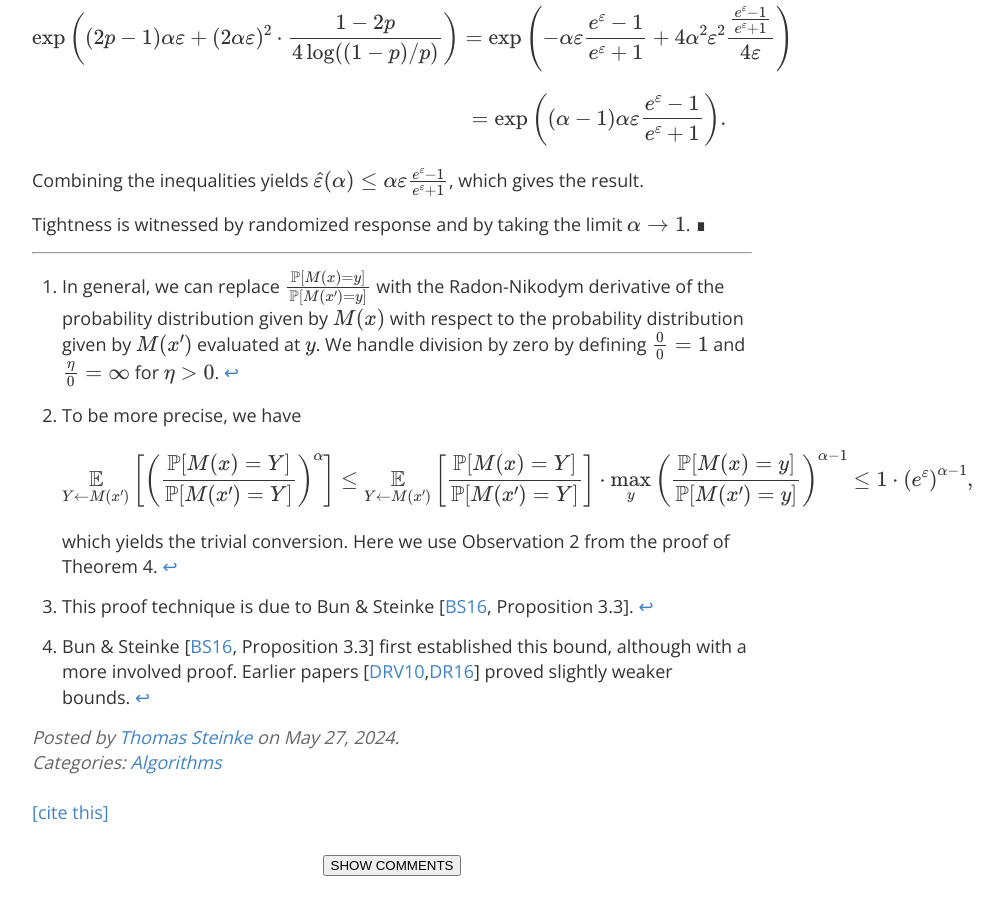
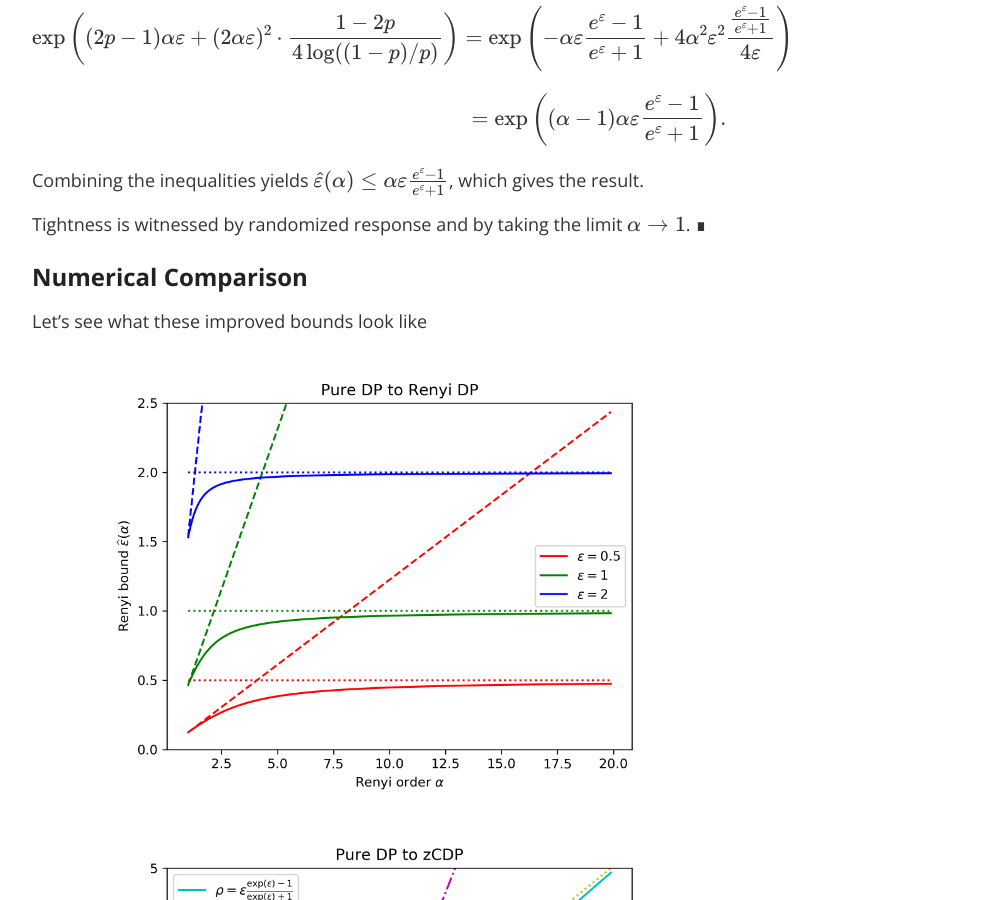
Before and after one commit to differentialprivacy/differentialprivacy, a Jekyll site: the page built from _posts/2024-05-27-pdp-to-zcdp.md, in a window 1280 px wide and 900 px high, scrolled down 5123 px. Shown: the whole window, without its empty margins (248-1251 px from the left). Built offline with Jekyll 4.4.1, drawn with Linux system fonts in a browser that asks for light colours; comment, search, counter and statistics services are not loaded.

Commit message:
incomplete post

```diff
--- a/_posts/2024-05-27-pdp-to-zcdp.md
+++ b/_posts/2024-05-27-pdp-to-zcdp.md
@@ -102,6 +102,14 @@ Combining the inequalities yields \\\( \\widehat\\varepsilon\(\\alpha\) \\le \\a
 Tightness is witnessed by randomized response and by taking the limit \\\(\\alpha \\to 1\\\).
 &#8718;
 
+## Numerical Comparison
+
+Let's see what these improved bounds look like
+
+<img src="/images/pdp2zcdp-purerenyi.png" width="600" alt="Plot showing the bound from Theorem 4 compared to the trivial bound and the bound implied by Theorem 5 for epsilon=0.5,1,2." style="margin:auto;display: block;" />
+
+<img src="/images/pdp2zcdp-purezcdp.png" width="600" alt="Plot showing the bound from Theorem 5 compared to rho=epsilon^2/2 and rho=epsilon." style="margin:auto;display: block;" />
+
 
 ---
 
```
Also changed, not shown: images/pdp2zcdp-purerenyi.png (added), images/pdp2zcdp-purezcdp.png (added).
